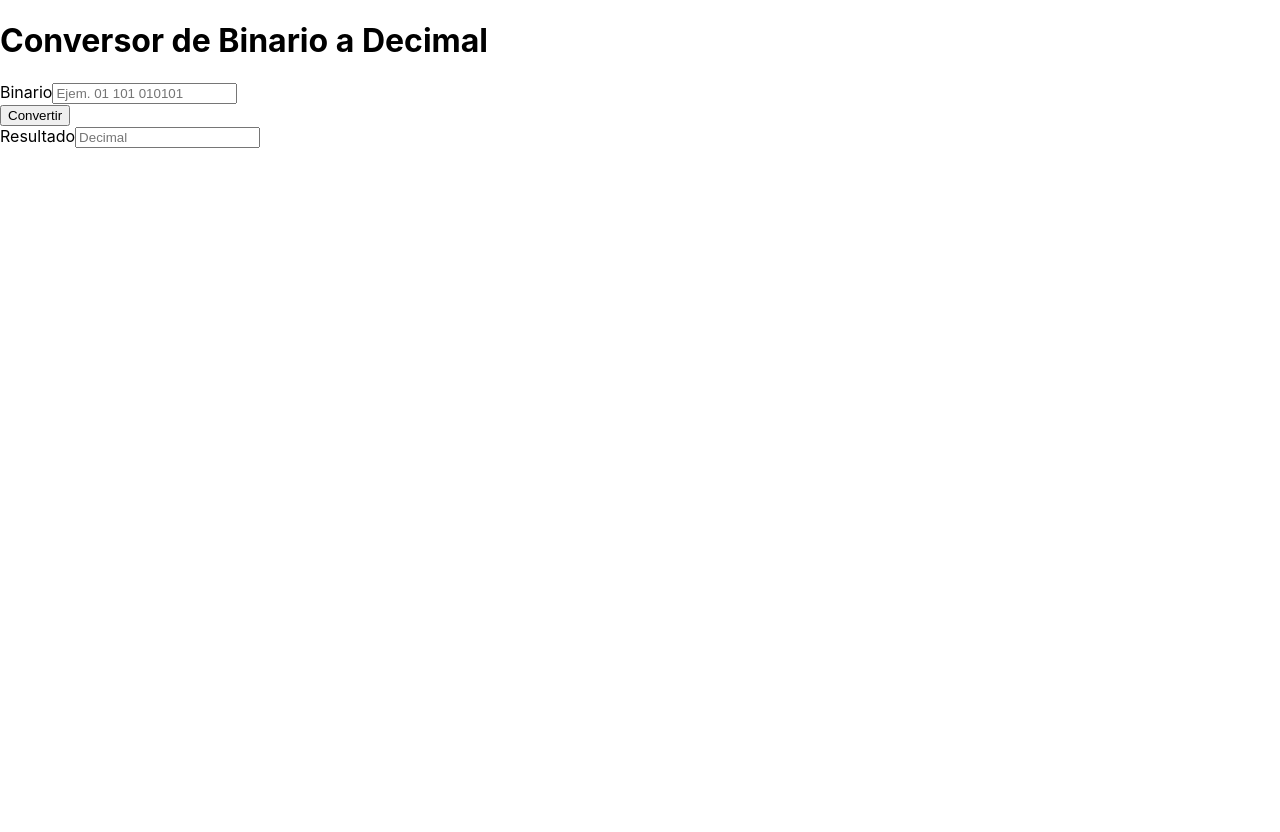
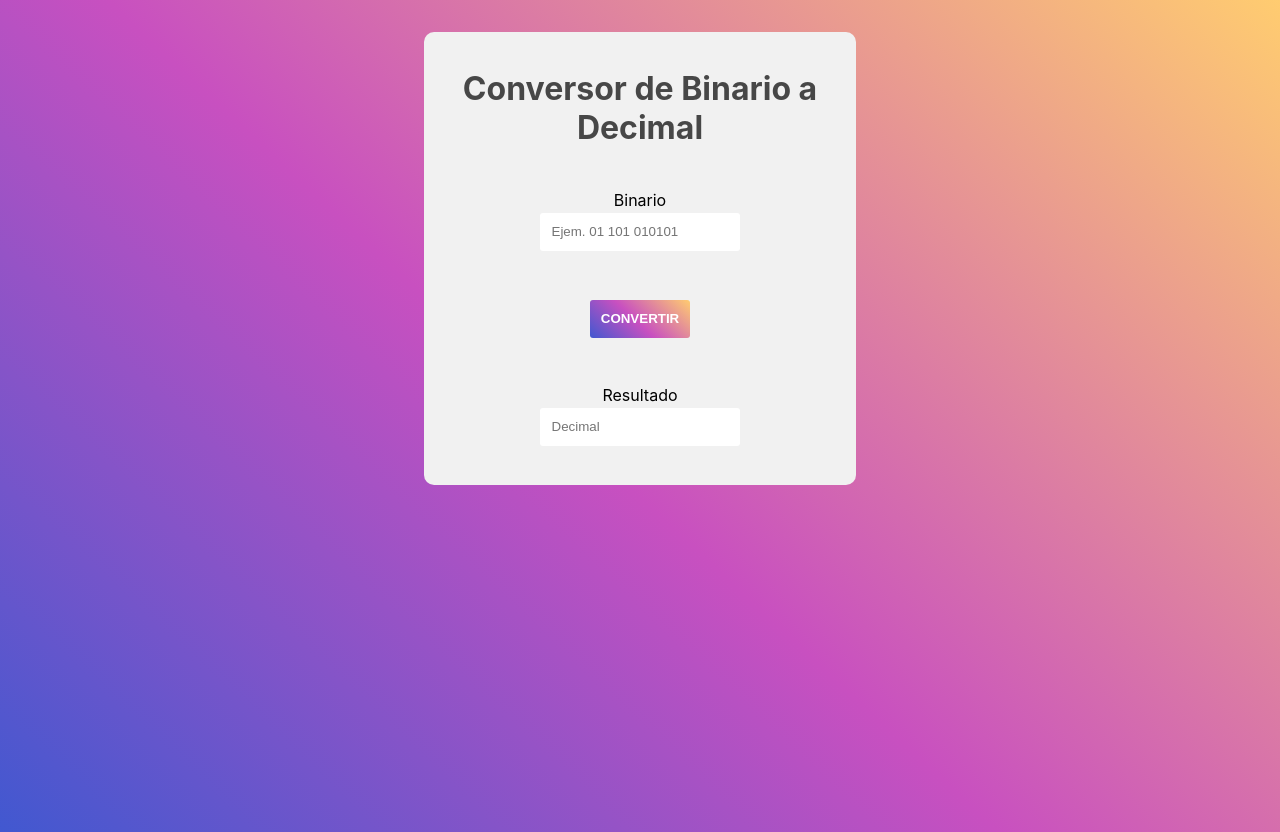
Before and after one commit to Ancient-R/01-conversor-de-binario-2-decimal, a React (Create React App) app: page / in a window 1280 px wide. Before the commit the page ends 800 px from the top, so only its background shows below. Built offline with nearby package versions, Linux system fonts and the light colour scheme.

Commit message:
Agregando estilos al header y al formulario

```diff
--- a/src/index.css
+++ b/src/index.css
@@ -3,11 +3,65 @@ body {
   font-family: -apple-system, BlinkMacSystemFont, 'Segoe UI', 'Roboto', 'Oxygen',
     'Ubuntu', 'Cantarell', 'Fira Sans', 'Droid Sans', 'Helvetica Neue',
     sans-serif;
-  -webkit-font-smoothing: antialiased;
-  -moz-osx-font-smoothing: grayscale;
+    background-image: linear-gradient(43deg, #4158D0 0%, #C850C0 46%, #FFCC70 100%);
+  height: 100vh;
 }
 
-code {
-  font-family: source-code-pro, Menlo, Monaco, Consolas, 'Courier New',
-    monospace;
+/* ESTILOS DEL HEADER */
+.header{
+  text-align: center;
+  opacity: .7;
 }
+
+
+/* ESTILOS DEL FORMULARIO */
+.form-container{
+  background-color: #f1f1f1;
+  border-radius: 10px;
+  max-width: 400px;
+  width: 80%;
+  padding: 1rem;
+  margin-left: auto;
+  margin-right: auto;
+  margin-top: 2rem;
+}
+
+.form{
+  display: flex;
+  flex-direction: column;
+  align-items: center;
+  justify-content: space-around;
+  height: 300px;
+}
+
+.form-group{
+  display: flex;
+  flex-direction: column;
+  align-items: center;
+  margin-bottom: 2px;
+}
+
+.form-group-one{
+  flex-direction: column;
+}
+
+.form-label{
+  margin-bottom: 3px;
+}
+
+.form-input,
+.form-submit{
+  padding: .7rem;
+  border: none;
+  border-radius: 3px;
+  outline: none;
+}
+
+.form-submit{
+  background-image: linear-gradient(43deg, #4158D0 0%, #C850C0 46%, #FFCC70 100%);
+  color: #fff;
+  font-weight: bold;
+  text-transform: uppercase;
+  margin-top: 5px;
+  margin-bottom: 5px;
+}
```
